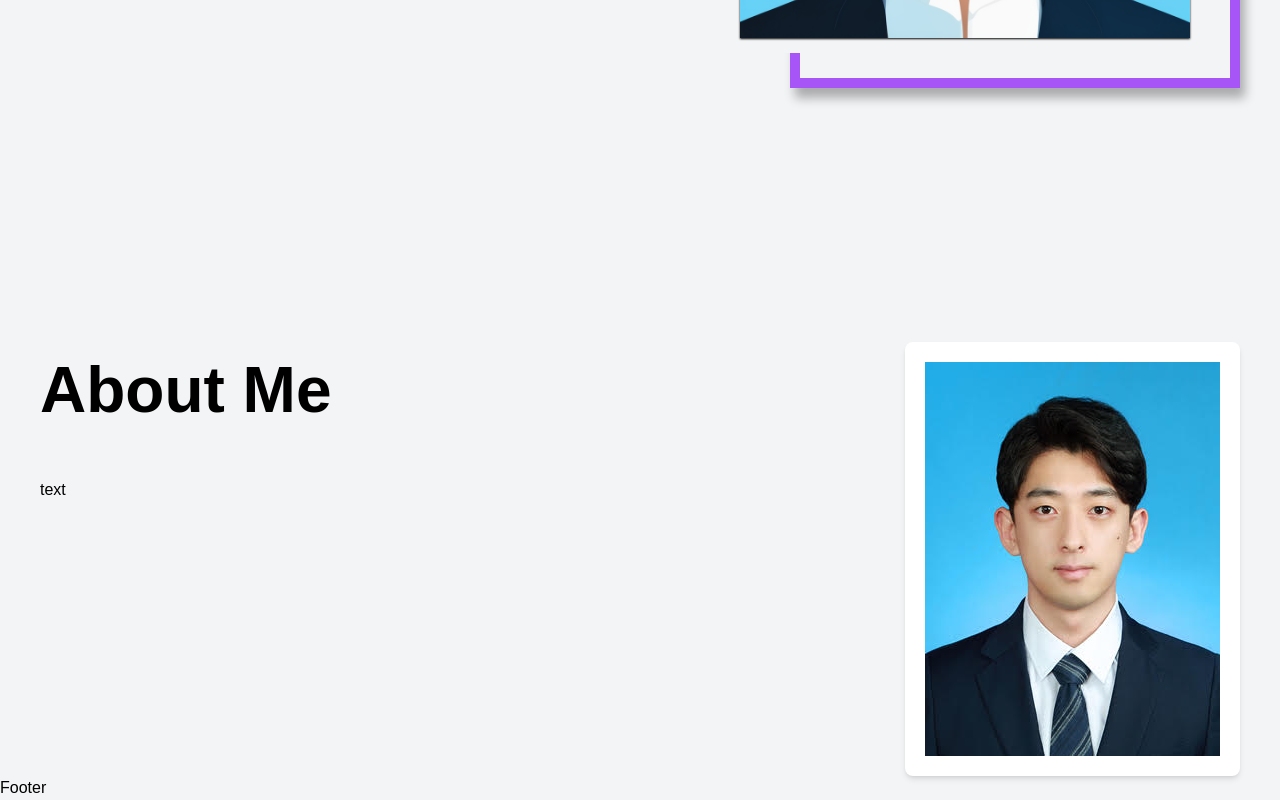
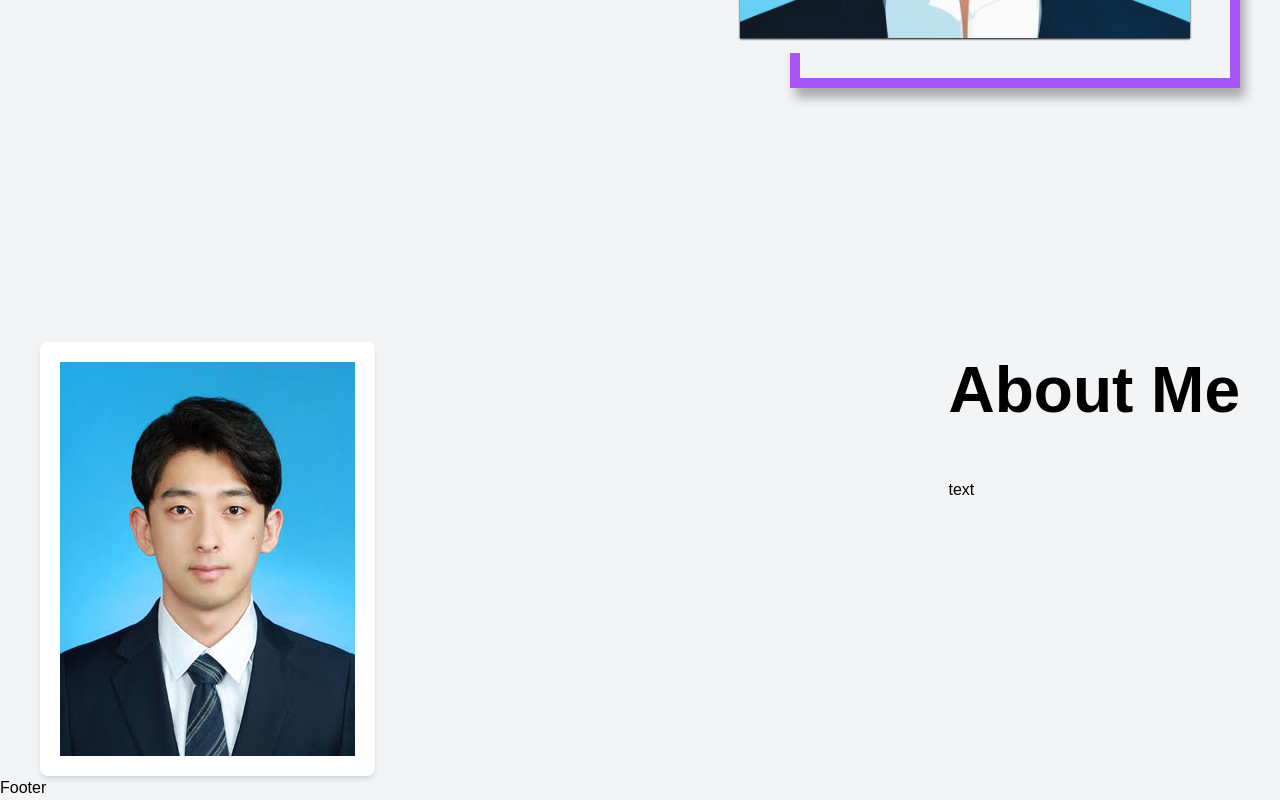
Before and after one commit to gustn1029/my-portfolio, a Next.js app: page / in a window 1280 px wide. Shown: the part 578-1378 px from the top of the page. Built offline with nearby package versions, Linux system fonts and the light colour scheme.

Commit message:
about update

```diff
--- a/src/components/layout/contents/about/About.tsx
+++ b/src/components/layout/contents/about/About.tsx
@@ -7,13 +7,13 @@ const About = () => {
   return (
     <section className="pt-[10%]">
       <article className="flex justify-between">
+        <figure className="p-[20px] bg-white rounded-lg shadow-md">
+          <Image src={MyProfile} alt="my-image" />
+        </figure>
         <div>
           <SectionTItle text="About Me" />
           text
         </div>
-        <figure className="p-[20px] bg-white rounded-lg shadow-md">
-          <Image src={MyProfile} alt="my-image" />
-        </figure>
       </article>
     </section>
   );
```
